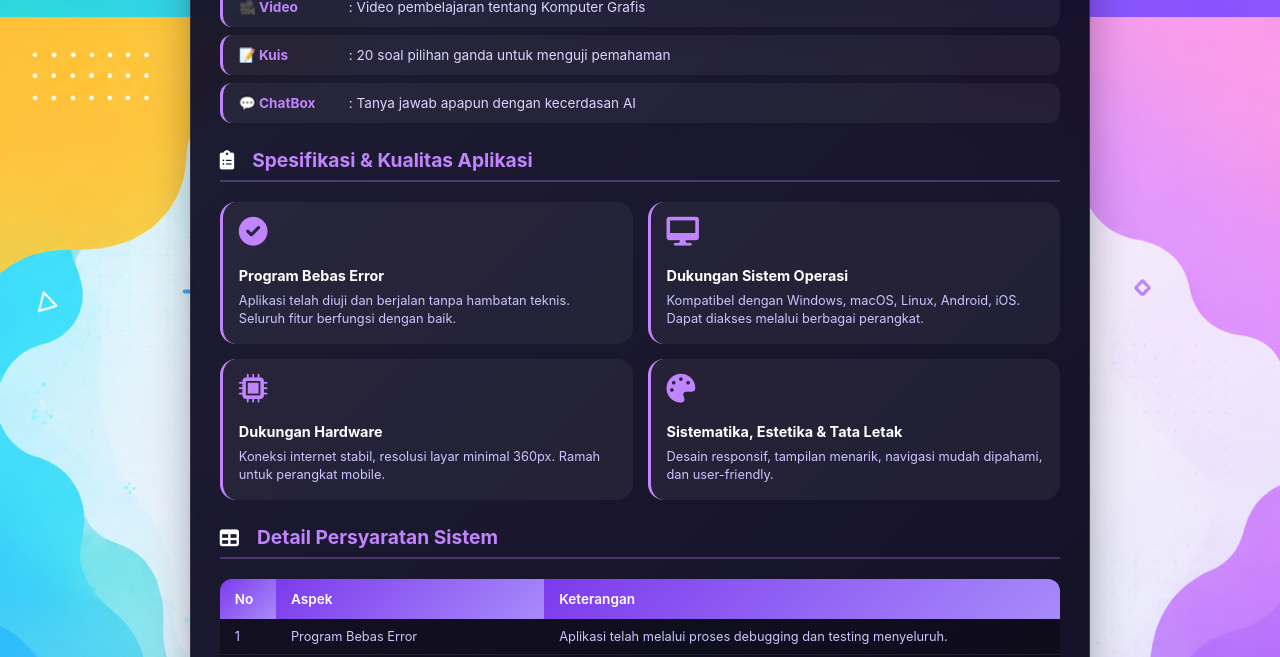
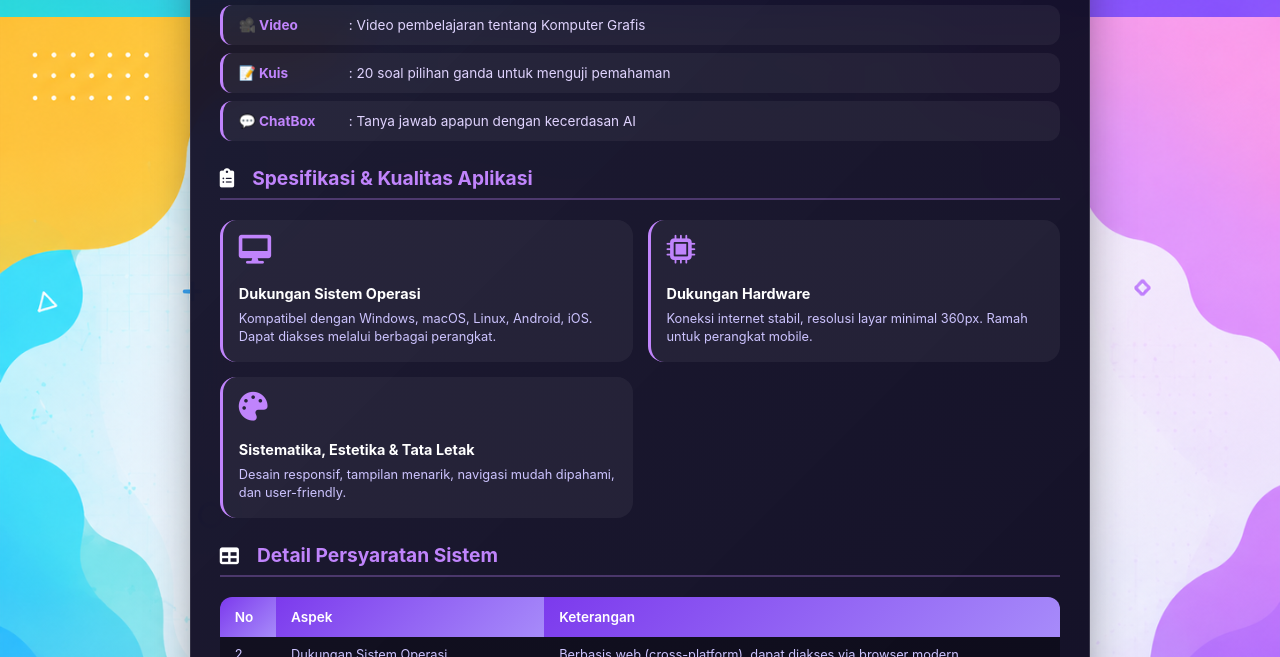
Before and after one commit to yentiariskaputrii-boop/media-pembelajaran-komputer-grafis, a plain HTML site: page index.html in a window 1280 px wide. Shown: the part 943-1600 px from the top of the page. Drawn offline with Linux system fonts and the light colour scheme.

Commit message:
Update index.html

```diff
--- a/index.html
+++ b/index.html
@@ -136,11 +136,6 @@
 
         <div class="spec-grid">
             <div class="spec-card">
-                <i class="fas fa-check-circle"></i>
-                <strong>Program Bebas Error</strong>
-                <p>Aplikasi telah diuji dan berjalan tanpa hambatan teknis. Seluruh fitur berfungsi dengan baik.</p>
-            </div>
-            <div class="spec-card">
                 <i class="fas fa-desktop"></i>
                 <strong>Dukungan Sistem Operasi</strong>
                 <p>Kompatibel dengan Windows, macOS, Linux, Android, iOS. Dapat diakses melalui berbagai perangkat.</p>
@@ -168,7 +163,6 @@
                 </tr>
             </thead>
             <tbody>
-                <tr><td>1</td><td>Program Bebas Error</td><td>Aplikasi telah melalui proses debugging dan testing menyeluruh.</td></tr>
                 <tr><td>2</td><td>Dukungan Sistem Operasi</td><td>Berbasis web (cross-platform), dapat diakses via browser modern.</td></tr>
                 <tr><td>3</td><td>Dukungan Hardware</td><td>Minimum 2GB RAM, koneksi internet stabil untuk ChatBox dan Video.</td></tr>
                 <tr><td>4</td><td>Sistematika, Estetika & Tata Letak</td><td>Menggunakan desain Glassmorphism, responsif, dan interaktif.</td></tr>
```
